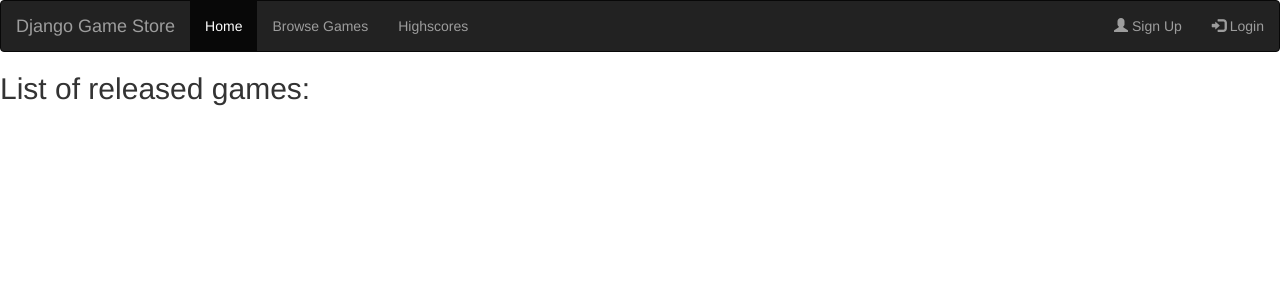
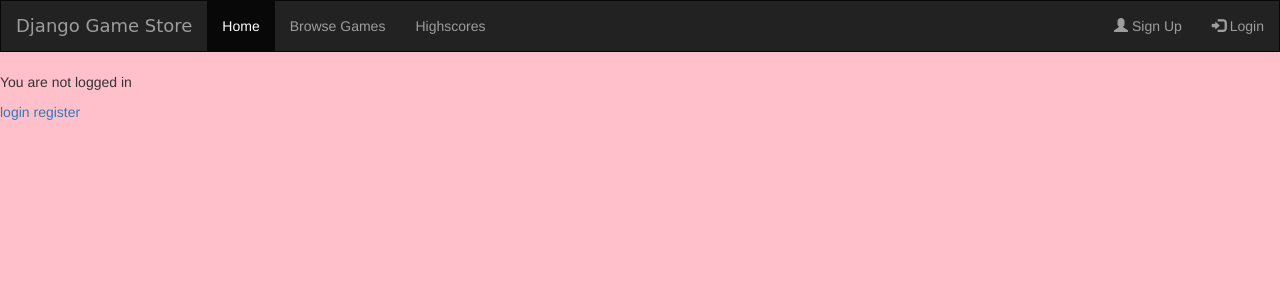
Before and after one commit to oheinonen/wsd2019_project, a Django app: page /browsegames/ in a window 1280 px wide. Shown: the top 300 px of the page. Run offline with Django 3.2, Linux system fonts and the light colour scheme; some libraries are stand-ins or nearby versions.

Commit message:
added stylesheet

```diff
--- /dev/null
+++ b/gamestore/static/gamestore/style.css
@@ -0,0 +1,12 @@
+body {
+    background: pink ;
+}
+
+
+.navbar {
+    border-radius: 0;
+}
+
+.navbar-brand {
+    font-family: cursive;
+}
--- a/gamestore/templates/gamestore/browse_games.html
+++ b/gamestore/templates/gamestore/browse_games.html
@@ -1,12 +1,19 @@
 {% extends 'base.html' %}
 
-{% block title %}Browse games {% endblock %}
+{% block title %}Browse games{% endblock %}
 
 {% block content %}
+{% if user.is_authenticated %}
+<h1>Released games:</h1>
+  {% for game in games %}
+    <h3>{{ game.name }}</h3>
+    <h5>Game developed by {{ game.developer }}</h5>
 
-<h2>List of released games:</h2>
-{% for game in game_list %}
-        <h3>{{ game.name }}</h3>
-{% endfor %}
+  {% endfor %}
 
-{% endblock %}
+{% else %}
+  <p>You are not logged in</p>
+  <a href="{% url 'login' %}">login</a>
+  <a href="{% url 'signup' %}">register</a>
+{% endif %}
+{% endblock content %}
--- a/gamestore/urls.py
+++ b/gamestore/urls.py
@@ -19,6 +19,6 @@ urlpatterns = [
     path('game/<str:pk>/highscore/', views.highscore,name='highscore' ),
     path('game/<str:pk>/update/',GameUpdateView.as_view(),name='game-update'),
     path('game/<str:pk>/delete/',GameDeleteView.as_view(),name='game-delete'),
-    path('browsegames/',GameListView.as_view(),name='game-list' ),
+    path('browsegames/',views.games_list, name='game-list' ),
     path('highscores/',HighscoreListView.as_view(),name='highscores' )
 ]
--- a/gamestore/views.py
+++ b/gamestore/views.py
@@ -29,15 +29,26 @@ def highscore(request, pk):
     else:
         return HttpResponse("unsuccessful")
 
-def games_list(request, filter_by):
-    games = Game.objects.all()
-    return render(request, 'gamestore/browse_games.html', {'game_list': games})
+def games_list(request):
+    context = {
+        'games' : Game.objects.all()
+    }
+    return render(request, 'gamestore/browse_games.html', context)
 
 class GameListView(ListView):
     model = Game
     template_name = 'gamestore/browse_games.html'
     context_object_name = 'games'
 
+    def get_context_data(self, **kwargs):
+        context = super(HighscoreListView, self).get_context_data(**kwargs)
+        context.update({
+            'games': Game.objects.all()
+        })
+        return context
+
+    def get_queryset(self):
+        return Highscore.objects.order_by('-score')
 
 class HighscoreListView(ListView):
     model = Highscore
--- a/templates/base.html
+++ b/templates/base.html
@@ -5,9 +5,11 @@
     <meta charset="utf-8">
     <title>{% block title %}{% endblock %}</title>
     <meta name="viewport" content="width=device-width, initial-scale=1">
+    {% load static %}
     <link rel="stylesheet" href="https://maxcdn.bootstrapcdn.com/bootstrap/3.4.1/css/bootstrap.min.css">
     <script src="https://ajax.googleapis.com/ajax/libs/jquery/3.4.1/jquery.min.js"></script>
     <script src="https://maxcdn.bootstrapcdn.com/bootstrap/3.4.1/js/bootstrap.min.js"></script>
+    <link rel="stylesheet" type="text/css" href="{% static 'gamestore/style.css' %}"/>
 </head>
 
 <body>
```
Also changed, not shown: db.sqlite3.
